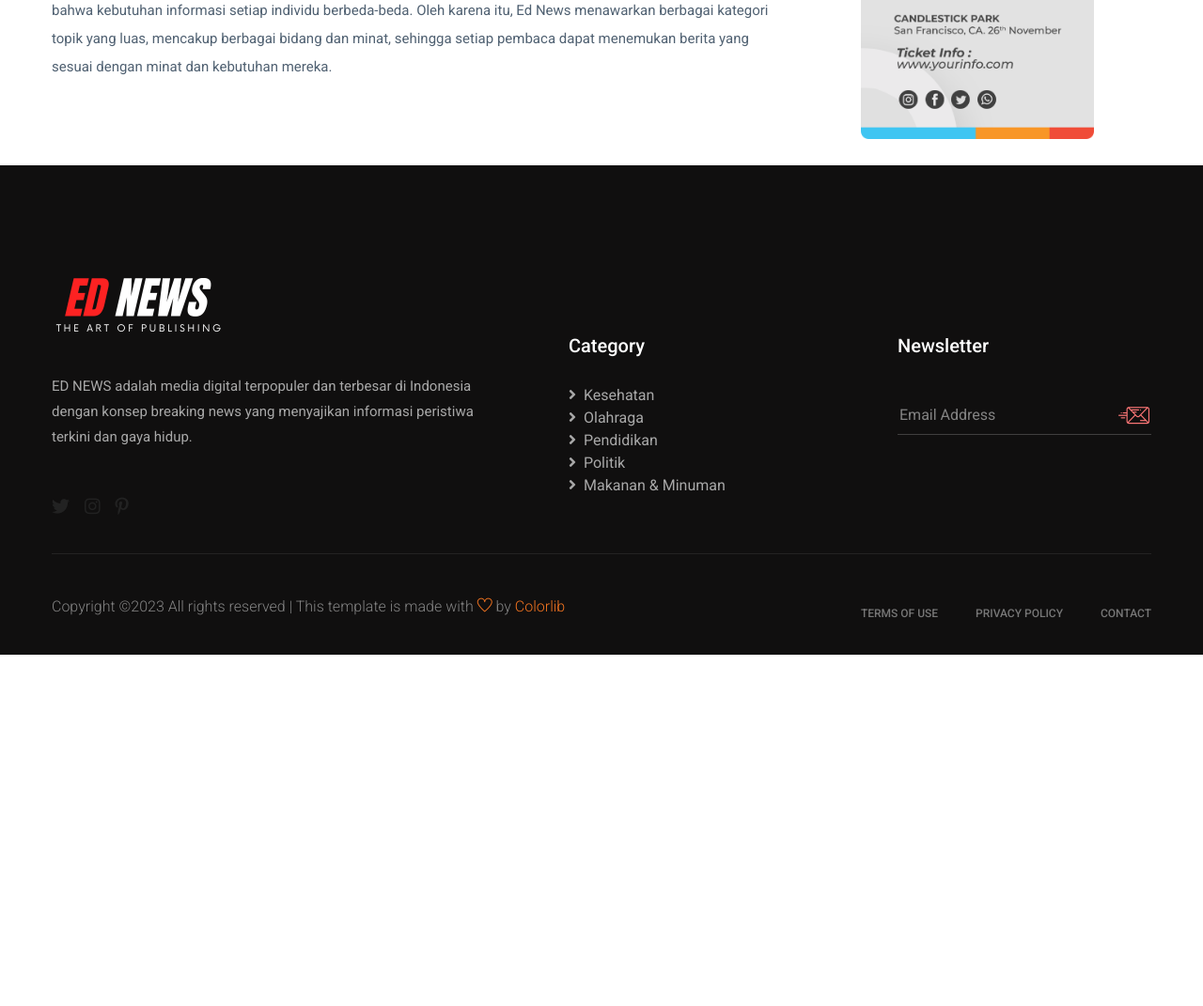
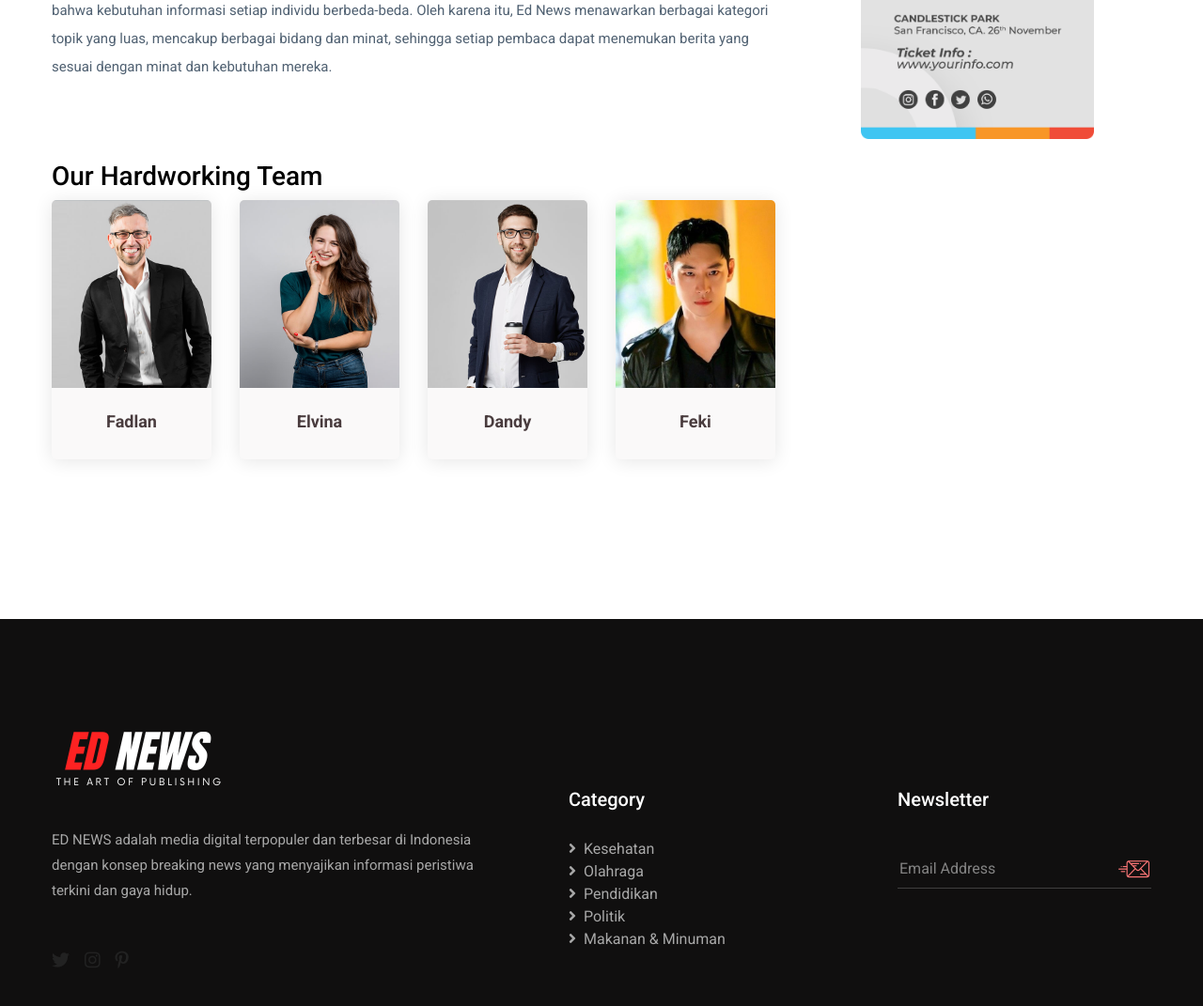
Before and after one commit to vinarosant/eduwork_tb_kelompok_d, a PHP site: page /about.php in a window 1280 px wide. Shown: the part 1103-2174 px from the top of the page at 94% size. Before the commit the page ends 1800 px from the top, so only its background shows below. Run offline with PHP 8.4, Linux system fonts and the light colour scheme.

Commit message:
tambah foto creatorrr

```diff
--- a/about.php
+++ b/about.php
@@ -1,7 +1,57 @@
 <!doctype html>
 <html class="no-js" lang="zxx">
 <?php include "head.html" ?>
+<style>
+  .team {
+  background: white;
+  padding: 60px 0;
+}
 
+.team .member {
+  margin-bottom: 20px;
+  overflow: hidden;
+  text-align: center;
+  border-radius: 5px;
+  background: #faf9f9;
+  box-shadow: 0px 2px 20px rgba(0, 0, 0, 0.1);
+}
+
+.team .member .member-img {
+  position: relative;
+  overflow: hidden;
+  width: 200px;
+  height: 200px;
+}
+
+.team .member .member-info {
+  padding: 25px 15px;
+}
+
+.team .member .member-info h4 {
+  font-weight: 700;
+  margin-bottom: 5px;
+  font-size: 18px;
+  color: #493c3e;
+}
+
+.team .member .member-info span {
+  display: block;
+  font-size: 13px;
+  font-weight: 400;
+  color: #aaaaaa;
+}
+
+.team .member .member-info p {
+  font-style: italic;
+  font-size: 14px;
+  line-height: 26px;
+  color: #777777;
+}
+
+.team .member:hover .social {
+  opacity: 1;
+}
+</style>
    <body>
 
     <!-- Preloader Start -->
@@ -61,8 +111,71 @@
                                             Kami mengerti bahwa kebutuhan informasi setiap individu berbeda-beda. Oleh karena itu, Ed News menawarkan berbagai kategori topik yang luas, mencakup berbagai bidang dan minat, sehingga setiap pembaca dapat menemukan berita yang sesuai dengan minat dan kebutuhan mereka.
                                             </p>
                                         </div>
-                                    </div>
+
+                                    <!-- ======= Team Section ======= -->
+    <section id="team" class="team">
+
+      <H3>Our Hardworking Team</H3>
+
+      <div class="row">
+
+        <div class="col-lg-3 col-md-6 d-flex ms-3 align-items-stretch">
+          <div class="member">
+            <div class="member-img">
+              <img src="assets/img/team/team-1.jpg" class="img-fluid" alt="">
+
+            </div>
+            <div class="member-info">
+              <h4>Fadlan</h4>
+              <span></span>
+            </div>
+          </div>
+        </div>
+
+        <div class="col-lg-3 col-md-6 d-flex align-items-stretch">
+          <div class="member">
+            <div class="member-img">
+              <img src="assets/img/team/team-2.jpg" class="img-fluid" alt="">
+
+            </div>
+            <div class="member-info">
+              <h4>Elvina</h4>
+              <span></span>
+            </div>
+          </div>
+        </div>
+
+        <div class="col-lg-3 col-md-6 d-flex align-items-stretch">
+          <div class="member">
+            <div class="member-img">
+              <img src="assets/img/team/team-3.jpg" class="img-fluid" alt="">
+
+            </div>
+            <div class="member-info">
+              <h4>Dandy</h4>
+              <span></span>
+            </div>
+          </div>
+        </div>
+
+        <div class="col-lg-3 col-md-6 d-flex align-items-stretch">
+          <div class="member">
+            <div class="member-img">
+              <img src="assets/img/team/jeha2.jpg" class="img-fluid" alt="">
+
+            </div>
+            <div class="member-info">
+              <h4>Feki</h4>
+              <span></span>
+            </div>
+          </div>
+        </div>
+
+    </div>
+  </section><!-- End Team Section -->
+                                      </div>
                         </div>
+
                         <div class="col-lg-4">
                             <!-- Section Tittle -->
                             <div class="section-tittle mb-40">
```
Also changed, not shown: assets/img/team/jeha2.jpg (added), assets/img/team/team-1.jpg (added), assets/img/team/team-2.jpg (added), assets/img/team/team-3.jpg (added), assets/img/team/team-4.jpg (added).
